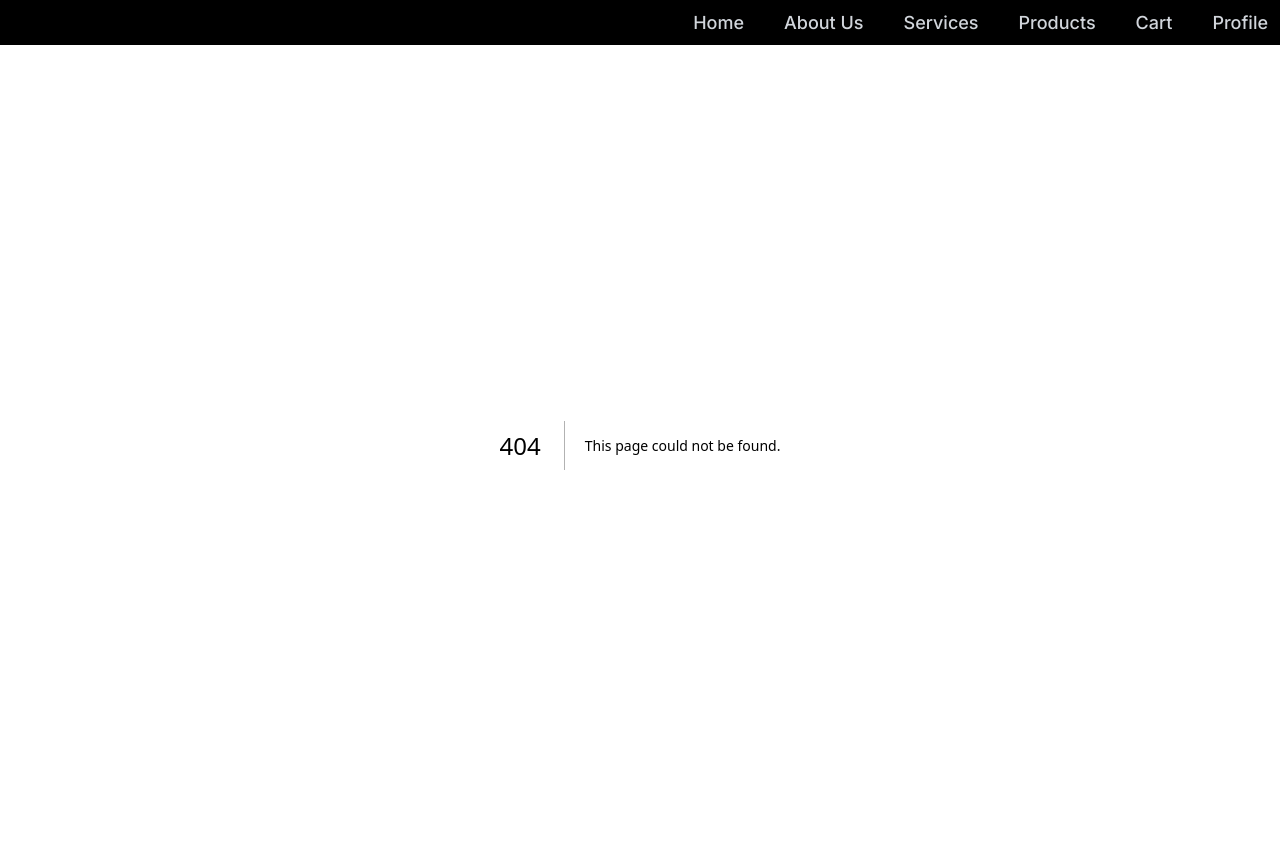
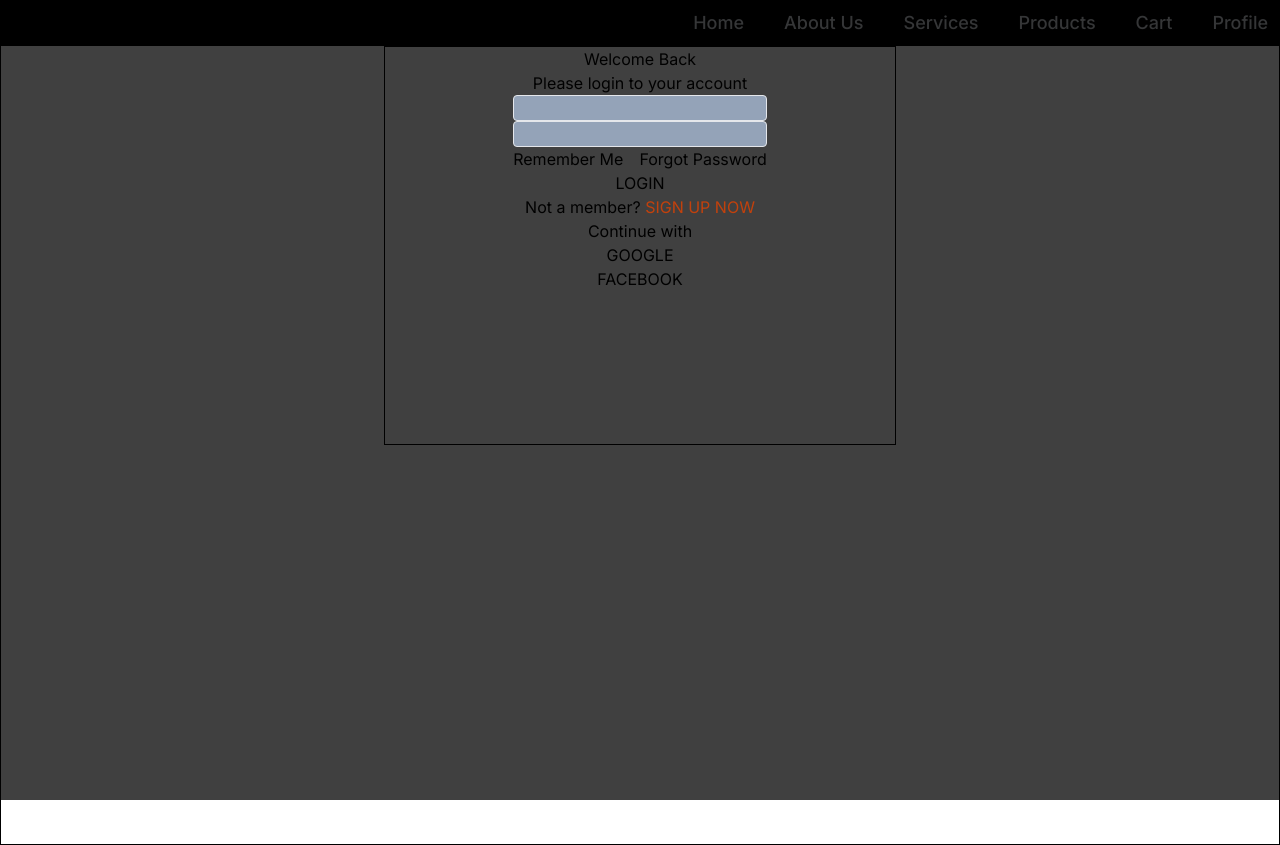
Before and after one commit to fj0sh/Bertology, a Next.js app: page /test in a window 1280 px wide. Before the commit this address had no page. Built offline with nearby package versions, Linux system fonts and the light colour scheme.

Commit message:
add login modal[partial]

```diff
--- a/src/app/globals.css
+++ b/src/app/globals.css
@@ -2,75 +2,5 @@
   @tailwind components;
   @tailwind utilities;
 
-  @layer base {
-    :root {
-      --background: 0 0% 100%;
-      --foreground: 224 71.4% 4.1%;
-
-      --card: 0 0% 100%;
-      --card-foreground: 224 71.4% 4.1%;
-
-      --popover: 0 0% 100%;
-      --popover-foreground: 224 71.4% 4.1%;
-
-      --primary: 220.9 39.3% 11%;
-      --primary-foreground: 210 20% 98%;
-
-      --secondary: 220 14.3% 95.9%;
-      --secondary-foreground: 220.9 39.3% 11%;
-
-      --muted: 220 14.3% 95.9%;
-      --muted-foreground: 220 8.9% 46.1%;
-
-      --accent: 220 14.3% 95.9%;
-      --accent-foreground: 220.9 39.3% 11%;
-
-      --destructive: 0 84.2% 60.2%;
-      --destructive-foreground: 210 20% 98%;
-
-      --border: 220 13% 91%;
-      --input: 220 13% 91%;
-      --ring: 224 71.4% 4.1%;
-
-      --radius: 0.5rem;
-    }
-
-    .dark {
-      --background: 224 71.4% 4.1%;
-      --foreground: 210 20% 98%;
-
-      --card: 224 71.4% 4.1%;
-      --card-foreground: 210 20% 98%;
-
-      --popover: 224 71.4% 4.1%;
-      --popover-foreground: 210 20% 98%;
-
-      --primary: 210 20% 98%;
-      --primary-foreground: 220.9 39.3% 11%;
-
-      --secondary: 215 27.9% 16.9%;
-      --secondary-foreground: 210 20% 98%;
-
-      --muted: 215 27.9% 16.9%;
-      --muted-foreground: 217.9 10.6% 64.9%;
-
-      --accent: 215 27.9% 16.9%;
-      --accent-foreground: 210 20% 98%;
-
-      --destructive: 0 62.8% 30.6%;
-      --destructive-foreground: 210 20% 98%;
-
-      --border: 215 27.9% 16.9%;
-      --input: 215 27.9% 16.9%;
-      --ring: 216 12.2% 83.9%;
-    }
-  }
-
-  @layer base {
-    * {
-      @apply border-border;
-    }
-    body {
-      @apply bg-background text-foreground;
-    }
-  }
+body{
+}
--- /dev/null
+++ b/src/app/test/page.tsx
@@ -0,0 +1,12 @@
+import LoginModal from "@/components/Modals/LoginModal";
+import React from "react";
+
+const Test = () => {
+  return (
+    <div>
+      <LoginModal></LoginModal>
+    </div>
+  );
+};
+
+export default Test;
--- /dev/null
+++ b/src/components/Modals/LoginModal.tsx
@@ -0,0 +1,39 @@
+import Link from "next/link";
+import React from "react";
+import Button from "../button";
+
+const LoginModal = () => {
+  return (
+    <div className="border border-black flex justify-center h-[100vh] z-10">
+      <div className="fixed top-0 left-0 w-full h-full bg-black opacity-75"></div>
+      <div className="flex flex-col items-center border border-black w-[40%] h-[50%] rounded-lg z-20">
+        <div className="text-center">
+          <h1>Welcome Back</h1>
+          <p>Please login to your account</p>
+        </div>
+        <div className="text-center flex flex-col">
+          <input className="border rounded bg-slate-400" type="text" />
+          <input className="border rounded bg-slate-400" type="password" />
+          <div className="flex justify-center gap-4">
+            <p>Remember Me</p>
+            <Link href={""}>Forgot Password</Link>
+          </div>
+          <Button title="LOGIN" />
+          <p>
+            Not a member?{" "}
+            <Link href={""} className=" text-orange-700">
+              SIGN UP NOW
+            </Link>
+          </p>
+        </div>
+        <div className="flex flex-col">
+          <p>Continue with</p>
+          <Button title="GOOGLE"></Button>
+          <Button title="FACEBOOK"></Button>
+        </div>
+      </div>
+    </div>
+  );
+};
+
+export default LoginModal;
```
Also changed, not shown: src/app/(auth)/Login/page.tsx (added), src/app/(auth)/Register/page.tsx (added).
